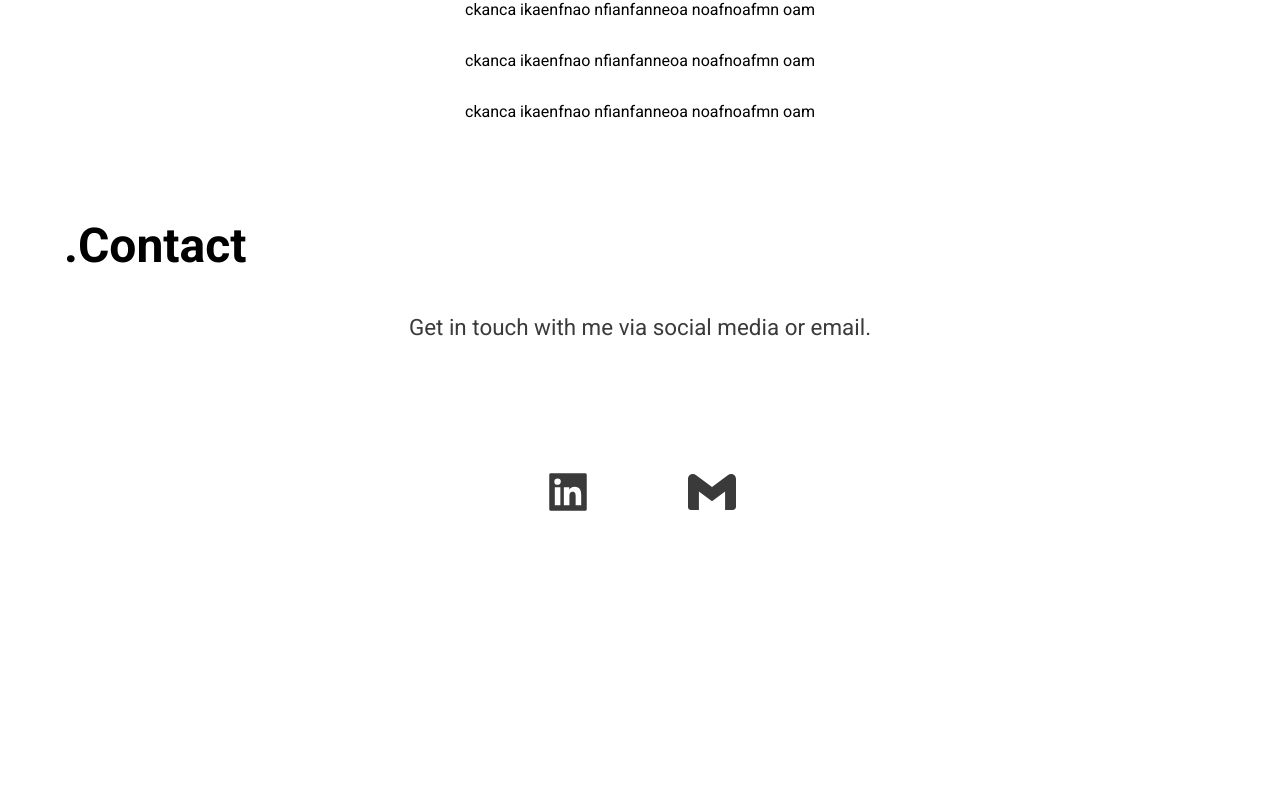
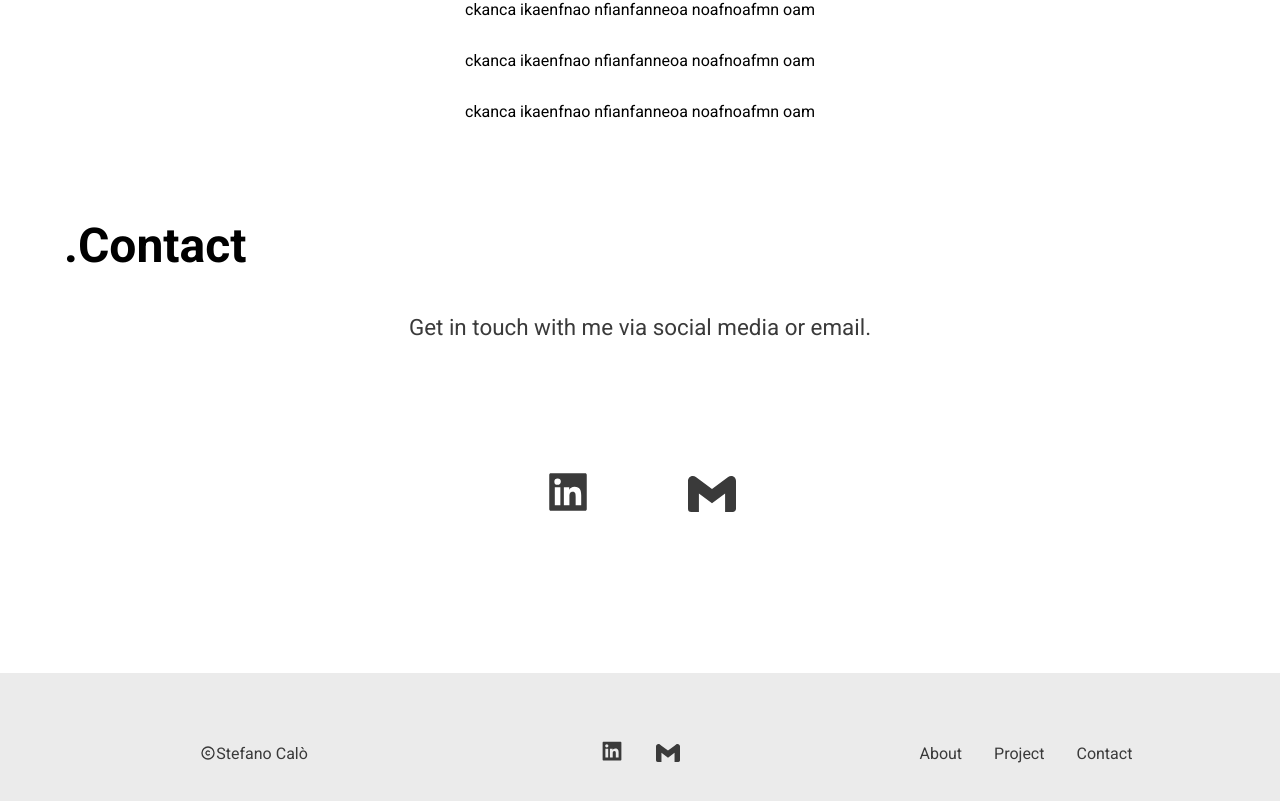
Before and after one commit to Stefanocalo/portfolio, a React (Create React App) app: page / in a window 1280 px wide. Shown: the part 1905-2706 px from the top of the page. Before the commit the page ends 2678 px from the top, so only its background shows below. Built offline with nearby package versions, Linux system fonts and the light colour scheme.

Commit message:
Add footer component

```diff
--- a/src/App.js
+++ b/src/App.js
@@ -14,6 +14,7 @@ function App() {
 
   const [mousePos, setMousePos] = useState([]);
   const [mouseHovering, setMouseHovering] = useState(false);
+  const [isBottom, setIsBottom] = useState(false);
 
   //Mapping mouse position
   useEffect(() => {
@@ -72,9 +73,9 @@ function App() {
       <About scrollY={scrollY} aboutPos={aboutPos} setAboutPos={setAboutPos} />
       <Project scrollY={scrollY} setProjectPos={setProjectPos} projectPos={projectPos}/>
       <Contact setMouseHovering={setMouseHovering} scrollY={scrollY} contactPos={contactPos} setContactPos={setContactPos} />
-      <Footer />
+      <Footer scrollY={scrollY} setIsBottom={setIsBottom}/>
       <Background backgroundIndex={backgroundIndex}/>
-      <ScrollTop scrollY={scrollY} aboutPos={aboutPos} setMouseHovering={setMouseHovering}/>
+      <ScrollTop isBottom={isBottom} scrollY={scrollY} aboutPos={aboutPos} setMouseHovering={setMouseHovering}/>
     </div>
   );
 }
--- a/src/Components/Contact/Contact.jsx
+++ b/src/Components/Contact/Contact.jsx
@@ -98,12 +98,12 @@ export function Contact({setContactPos, scrollY, contactPos, setMouseHovering})
                         className='contactType'>Linkedin</animated.span>
                     </div>
                     <div className="iconContainer">
-                        <a url="mailto:anyemail@email.com" target='_blank'><SiGmail
+                        <SiGmail
                         className="contactIcon"
                         onClick={() => window.open('https://mail.google.com/mail/?view=cm&fs=1&to=stefano.cal92@gmail.com')}
                         onMouseEnter={() => triggerGmail(true)}
                         onMouseLeave={() => triggerGmail(false)}
-                        /></a>
+                        />
                         <animated.span
                         style={gmail}
                         className='contactType'>Gmail</animated.span>
--- a/src/Components/Footer/Footer.css
+++ b/src/Components/Footer/Footer.css
@@ -1,3 +1,51 @@
 .footerContainer {
+    height: 20vh;
+    background-color: rgba(58, 58, 58, 0.1);
+    width: 90%;
+    backdrop-filter: blur(0.2rem);
+    z-index: -100;
+    padding: 0 5%;
+    display: flex;
+    align-items: center;
+    justify-content: space-between;
+    color: rgb(58, 58, 58);
+}
 
+.footerSection,
+.copyright {
+    width: 33%;
+    display: flex;
+    justify-content: center;
+    align-items: center;
 }
+
+.copy {
+    display: flex;
+    align-items: center;
+}
+
+.footerIcon {
+    font-size: 1.5rem;
+    margin: 0 1rem;
+    cursor: pointer;
+    color: rgb(58, 58, 58);
+}
+
+.footerLink {
+    text-decoration: none;
+    cursor: pointer;
+    color: rgb(58, 58, 58);
+    margin: 0 1rem;
+}
+
+@media only screen and (max-width: 600px) {
+
+    .footerContainer {
+        height: 10vh;
+        justify-content: center;
+    }
+
+    .footerSection {
+        display: none;
+    }
+}
--- a/src/Components/Footer/Footer.jsx
+++ b/src/Components/Footer/Footer.jsx
@@ -1,10 +1,40 @@
-import React from "react";
+import React, {useRef, useEffect} from "react";
 import './Footer.css'
+import {TbCopyright} from 'react-icons/tb';
+import {AiFillLinkedin} from 'react-icons/ai';
+import {SiGmail} from 'react-icons/si';
 
-export function Footer() {
+export function Footer({scrollY, setIsBottom}) {
+
+    const footer = useRef();
+
+    useEffect(() => {
+        if(scrollY - 100 + window.innerHeight > footer.current.offsetTop) {
+            setIsBottom(true);
+        } else {
+            setIsBottom(false);
+        }
+    },[scrollY])
+
     return(
-        <div className="footerContainer">
-
+        <div
+        ref={footer}
+        className="footerContainer">
+           <div className="copyright">
+                <span className="copy"><TbCopyright />Stefano Calò</span>
+           </div>
+           <div className="footerSection">
+                <a href="https://www.linkedin.com/in/stefano-calo0705" target='_blank'><AiFillLinkedin
+                        className="footerIcon"/></a>
+                <SiGmail
+                onClick={() => window.open('https://mail.google.com/mail/?view=cm&fs=1&to=stefano.cal92@gmail.com')}
+                className="footerIcon"/>
+           </div>
+           <div className="footerSection">
+                <a className="footerLink" href="#about">About</a>
+                <a className="footerLink" href="#projects">Project</a>
+                <a className="footerLink" href="#contact">Contact</a>
+           </div>
         </div>
     )
 }
--- a/src/Components/ScrollTop/ScrollTop.jsx
+++ b/src/Components/ScrollTop/ScrollTop.jsx
@@ -2,7 +2,7 @@ import React, {useState, useEffect} from "react";
 import { useSpring, animated } from "@react-spring/web";
 import './ScrollTop.css';
 
-export function ScrollTop({scrollY, aboutPos, setMouseHovering}) {
+export function ScrollTop({scrollY, aboutPos, setMouseHovering, isBottom}) {
 
     const [show, setShow] = useState(false);
     const [animate, setAnimate] = useState(false);
@@ -38,6 +38,7 @@ export function ScrollTop({scrollY, aboutPos, setMouseHovering}) {
     const scrollTop = useSpring({
         bottom: show ? '2rem' : '-7rem',
         scale: animate ? '1.2' : '1',
+        transform: isBottom ? 'translateY(-10vh)' : 'translateY(0vh)',
         config: {
             tension: 300,
             friction: 12
```
